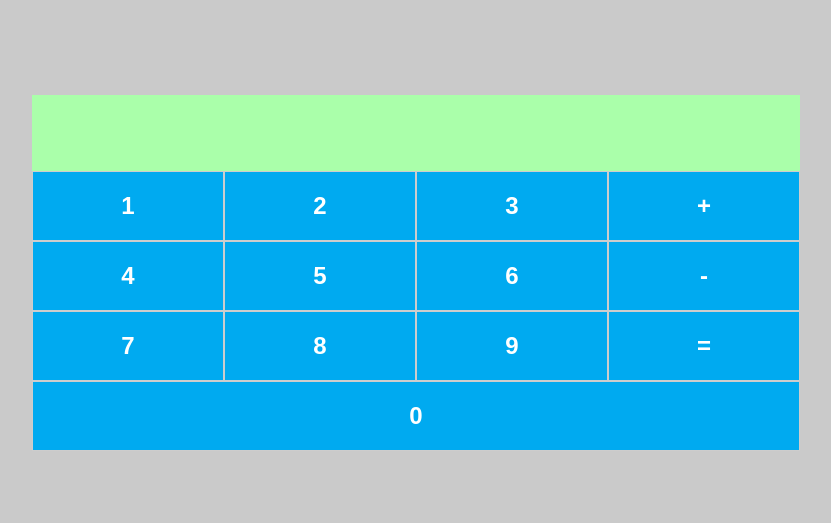
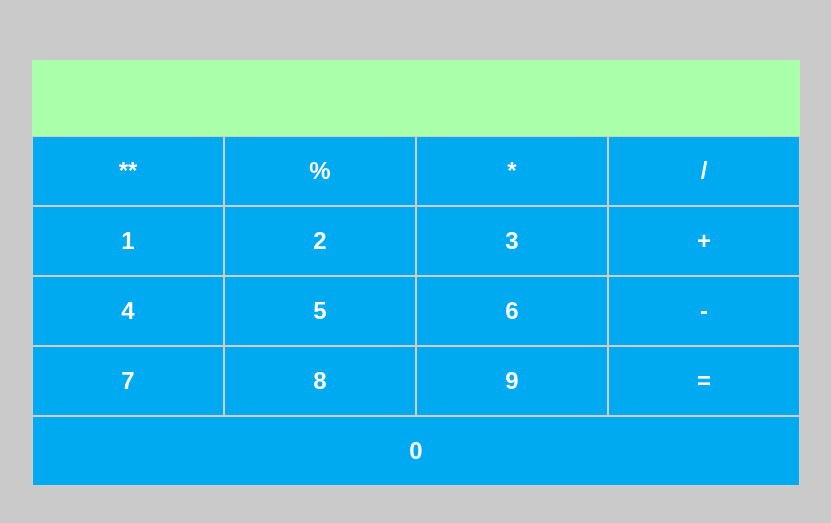
Before and after one commit to Valverde08/Calculadora_react, a React (Vite) app: page / in a window 1280 px wide. Shown: the part 127-650 px from the top of the page, without its empty margins (224-1055 px from the left). Built offline with nearby package versions, Linux system fonts and the light colour scheme.

Commit message:
Adicao disable no input

```diff
--- a/src/App.tsx
+++ b/src/App.tsx
@@ -1,43 +1,42 @@
-import { Container, Content, Row } from "./styles"
-import Input from "./Components/Input/Input"
-import Button from "./Components/Button/Button"
-
-
-
+import { Container, Content, Row } from "./styles";
+import Input from "./Components/Input/Input";
+import Button from "./Components/Button/Button";
 
 function App() {
-
-
   return (
     <Container>
       <Content>
-        <Input/>
+        <Input />
         <Row>
-          <Button label="1"/>
-          <Button label="2"/>
-          <Button label="3"/>
-          <Button label="+"/>
+          <Button label="**" />
+          <Button label="%" />
+          <Button label="*" />
+          <Button label="/" />
         </Row>
         <Row>
-          <Button label="4"/>
-          <Button label="5"/>
-          <Button label="6"/>
-          <Button label="-"/>
+          <Button label="1" />
+          <Button label="2" />
+          <Button label="3" />
+          <Button label="+" />
         </Row>
         <Row>
-          <Button label="7"/>
-          <Button label="8"/>
-          <Button label="9"/>
-          <Button label="="/>
+          <Button label="4" />
+          <Button label="5" />
+          <Button label="6" />
+          <Button label="-" />
         </Row>
         <Row>
-          <Button label="0"/>
-
+          <Button label="7" />
+          <Button label="8" />
+          <Button label="9" />
+          <Button label="=" />
         </Row>
-
+        <Row>
+          <Button label="0" />
+        </Row>
       </Content>
     </Container>
-  )
+  );
 }
 
-export default App
+export default App;
--- a/src/Components/Input/Input.tsx
+++ b/src/Components/Input/Input.tsx
@@ -1,11 +1,9 @@
-
 import { InputContainer } from "./InputStyle";
-
 
 export default function Input() {
   return (
     <InputContainer>
-        <input/>
+      <input disabled={true} />
     </InputContainer>
-  )
+  );
 }
```
